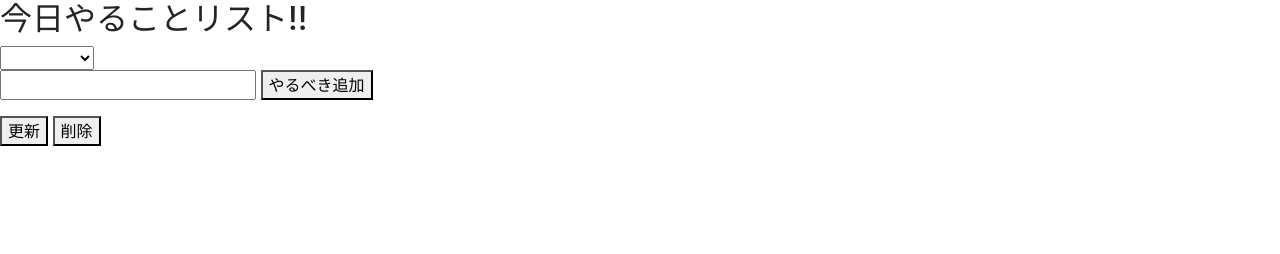
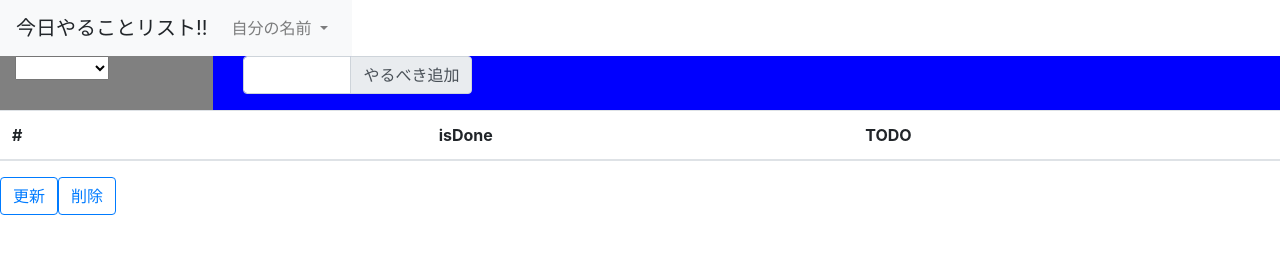
Before and after one commit to hisaotoriyama/vuetodo_session, a website: page public/todo.html in a window 1280 px wide. Drawn offline with nearby package versions, Linux system fonts and the light colour scheme.

Commit message:
20190726

```diff
--- a/controllers/vuetodo.js
+++ b/controllers/vuetodo.js
@@ -58,7 +58,7 @@ module.exports = {
     destroy: (req, res) => {
         db.vuetodotable.destroy({
             where: {
-             id:parseInt(2)
+             id:2
             }
         }).then(() => {
             res.send({})
--- a/public/js/main.js
+++ b/public/js/main.js
@@ -3,7 +3,8 @@ var app = new Vue({
   data: {
     newItem: "",
     name_selected: "",
-    todos:""
+    todos:"",
+    isDonetodos:""
   },
 
   // created/mountedにていつもmysqlをReadして表示
@@ -44,12 +45,21 @@ var app = new Vue({
       this.newItem = ""
     },
 
-    deleteItem:function(index){
-    //alert(index);
+    deleteItem:function(){
+      var self = this;
+      self.isDonetodos = self.todos.filter((v)=> {
+        return(v.isDone=1);
+        });
+      console.log(isDonetodos);
 
-    this.todos.splice(index,1)
-    // このタイミングでmysqlにてDelete
 
+    //List　をforEach[]
+    //for Eachごとに通信。で一個一個飛ばす。
+
+    //this.todos.splice(index,1)
+
+    //delete.全て終わったら、次にAjax
+    //readにて
 
   },
 
@@ -66,10 +76,7 @@ var app = new Vue({
       };
       var self = this
       fetch('http://localhost:3020/vuetodos?name=' + this.name_selected, d).then((d) => {d.json().then((j) => {
-        self.todos = j
-      }
-      )})
-      console.log(self.todos)
+        self.todos = j;})}).then(console.log(self.todos))
      }
-    }
+  }
 })
--- a/public/todo.html
+++ b/public/todo.html
@@ -6,13 +6,37 @@
     <link rel="stylesheet" href="https://stackpath.bootstrapcdn.com/bootstrap/4.3.1/css/bootstrap.min.css">
     <script src="https://cdn.jsdelivr.net/npm/vue@2.5.17/dist/vue.js"></script>
     <script src="https://unpkg.com/axios/dist/axios.min.js"></script>
+
+
+
   </head>
 
 <body>
-  <div id="app">
-    <h2>今日やることリスト!!</h2>
-
-
+  <div id="app" class="container-fluid">
+    <div class="row">
+        <nav class="navbar navbar-expand-lg navbar-light bg-light">
+            <a class="navbar-brand">今日やることリスト!!</a>
+            <div class="collapse navbar-collapse" id="navbarSupportedContent">
+                <ul class="navbar-nav mr-auto">
+                  <li class="nav-item dropdown">
+                    <a class="nav-link dropdown-toggle" href="#" id="navbarDropdown" role="button" data-toggle="dropdown" aria-haspopup="true" aria-expanded="false">
+                      自分の名前
+                    </a>
+                    <div class="dropdown-menu" v-model="name_selected">
+                      <option class="dropdown-item" href="#">Hisao</option>
+                      <a class="dropdown-item" href="#">Yoshiko</a>
+                      <a class="dropdown-item" href="#">Seitaro</a>
+                      <a class="dropdown-item" href="#">Yuki</a>
+                      <a class="dropdown-item" href="#">Masayuki</a>
+                      <div class="dropdown-divider"></div>
+                      <a class="dropdown-item" href="#">Something else here</a>
+                    </div>
+                  </li>
+                </ul>
+          </nav>
+    </div>
+    <div class="row">
+<div class="col-md-2" style="background-color:grey">
         <select id="name" v-model="name_selected">
             <option>Hisao</option>
             <option>Yoshiko</option>
@@ -20,34 +44,52 @@
             <option>Yuki</option>
             <option>Masayuki</option>
         </select>
-    <span>{{name_selected}}</span>
-    <form　v-on:submit.prevent>
-      <input type="text" v-model="newItem">
+      </div>
 
-      <button v-on:click="addItem">やるべき追加</button>
+<div class="col-md-10" style="background-color:blue">
+      <form　v-on:submit.prevent class="col-3">
+      <div class="input-group mb-3">
+        <input type="text" class="form-control" v-model="newItem">
+        <div class="input-group-append">
+          <span class="input-group-text" v-on:click="addItem">やるべき追加</span>
+        </div>
+      </div>
     </form>
+  </div>
+    </div>
 
-      <ul>
-        <li v-for="eachtodo in todos">
-        <input type="checkbox" v-model="eachtodo.isDone">
-        <span>{{eachtodo.id}}</span><br>
-        <span v-bind:class="{done: eachtodo.isDone}">{{eachtodo.item}}</span>
-      </ul>
+    <div class="row">
+        <table class="table">
+            <thead>
+              <tr>
+                <th class="col-sm-3">#</th>
+                <th class="col-sm-3">isDone</th>
+                <th class="col-sm-3">TODO</th>
+              </tr>
+            </thead>
+            <tbody>
+              <tr v-for="eachtodo in todos">
+                <td><input type="checkbox" v-model="eachtodo.isDone"></td>
+                <td>{{eachtodo.id}}</td>
+                <td><span v-bind:class="{done: eachtodo.isDone}">{{eachtodo.item}}</span></td>
+              </tr>
+            </tbody>
+          </table>
+    </div>
 
-      <!-- <ul>
-        <li v-for="(todotodo, index) in todos">
-        <input type="checkbox" v-model="todotodo.isDone">
-        <span v-bind:class="{done: todotodo.isDone}">{{todotodo.item}}</span>
-        <button v-on:click="deleteItem(index)">Delete</button>
-        </li>
-      </ul> -->
 
-      <button v-on:click="readItem">更新</button>
-      <button v-on:click="deleteItem">削除</button>
+    <div class="row">
+        <button type="button" class="btn btn-outline-primary" v-on:click="readItem">更新</button>
+        <button type="button" class="btn btn-outline-primary" v-on:click="deleteItem">削除</button>
 
+    </div>
     <pre>{{$data.todos}}</pre>
   </div>
       <script src="./js/main.js"></script>
+
+      <script src="https://code.jquery.com/jquery-3.3.1.slim.min.js" integrity="sha384-q8i/X+965DzO0rT7abK41JStQIAqVgRVzpbzo5smXKp4YfRvH+8abtTE1Pi6jizo" crossorigin="anonymous"></script>
+      <script src="https://cdnjs.cloudflare.com/ajax/libs/popper.js/1.14.7/umd/popper.min.js" integrity="sha384-UO2eT0CpHqdSJQ6hJty5KVphtPhzWj9WO1clHTMGa3JDZwrnQq4sF86dIHNDz0W1" crossorigin="anonymous"></script>
+      <script src="https://stackpath.bootstrapcdn.com/bootstrap/4.3.1/js/bootstrap.min.js" integrity="sha384-JjSmVgyd0p3pXB1rRibZUAYoIIy6OrQ6VrjIEaFf/nJGzIxFDsf4x0xIM+B07jRM" crossorigin="anonymous"></script>
 </body>
 
 </html>
```
Lines whose indentation alone changed are shown as unchanged.
